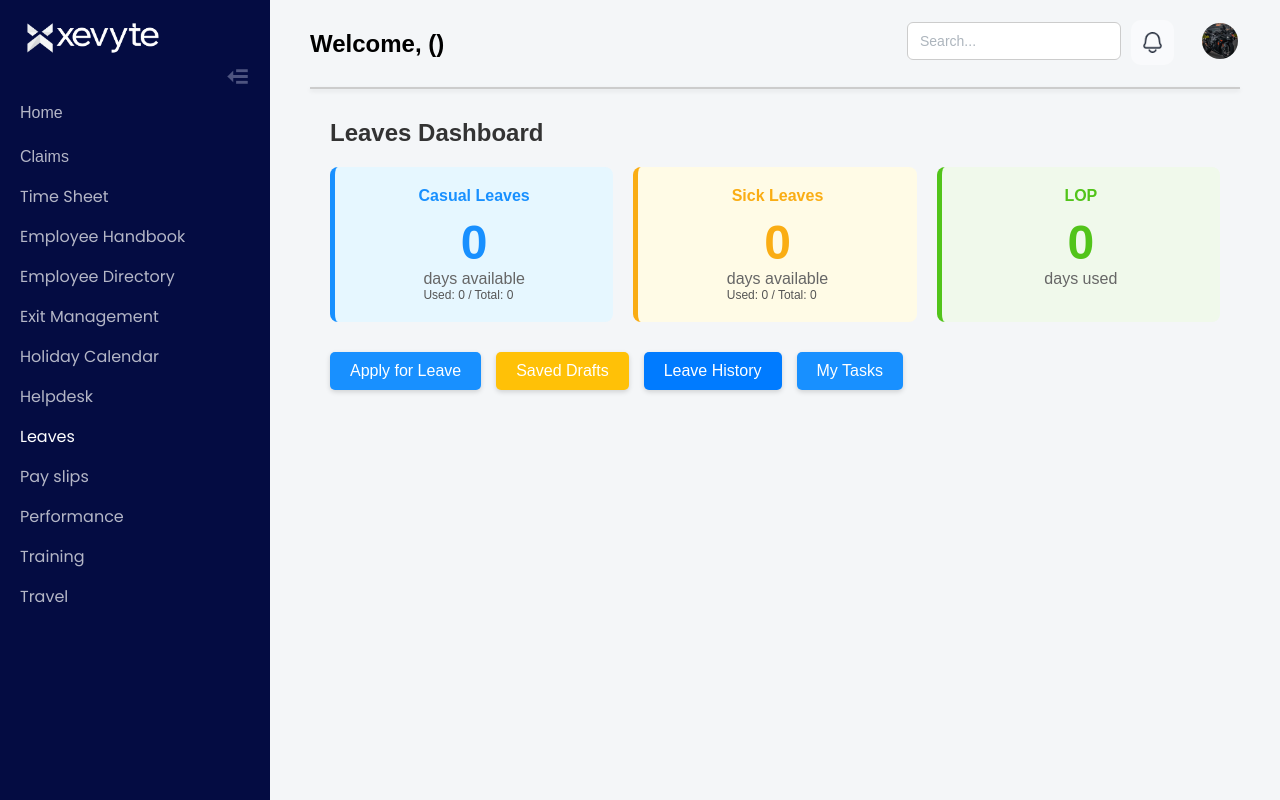
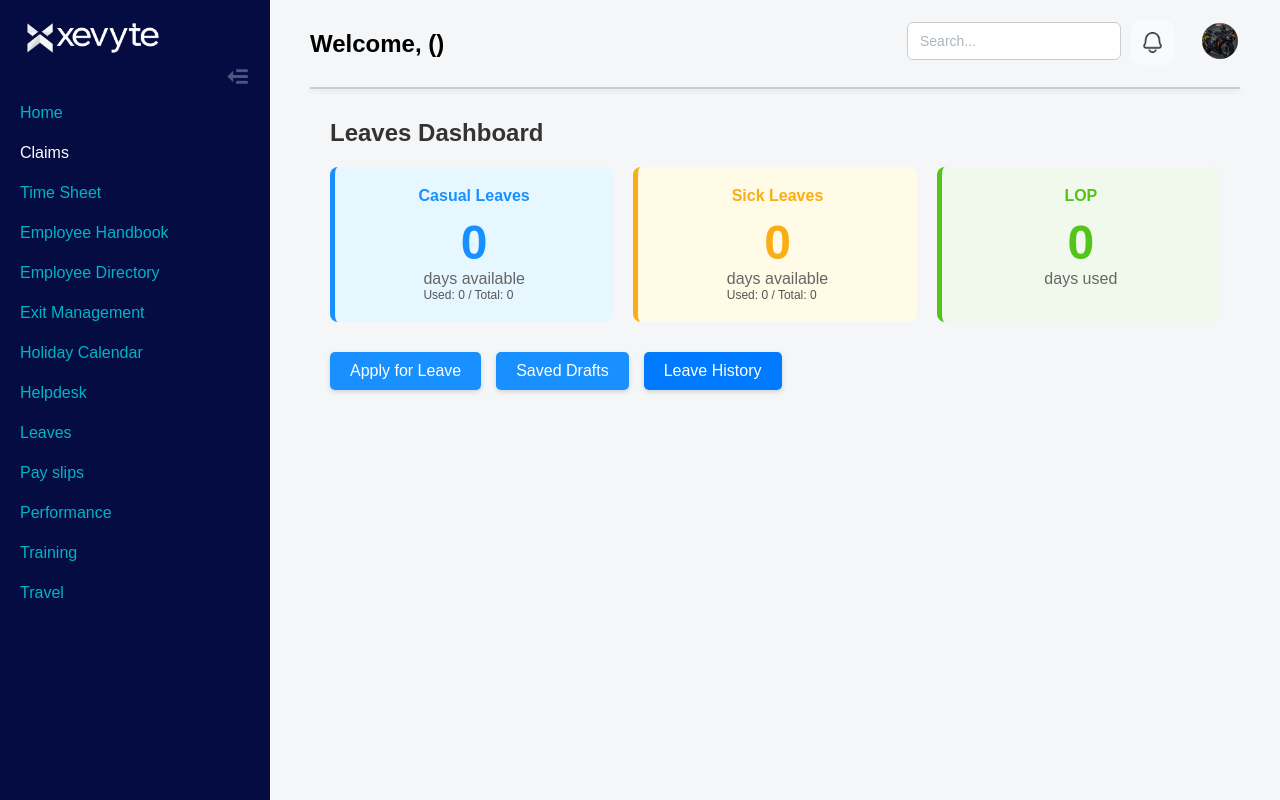
Before and after one commit to Admin-Xevyte/Xevyte_Connect, a React (Create React App) app in the folder employee-login-portal_backup_local/employee-login-portal/: page /home7 in a window 1280 px wide. Built offline with nearby package versions, Linux system fonts and the light colour scheme; no server answers.

Commit message:
Update Leaves.js

```diff
--- a/employee-login-portal_backup_local/employee-login-portal/src/pages/Leaves.js
+++ b/employee-login-portal_backup_local/employee-login-portal/src/pages/Leaves.js
@@ -20,6 +20,16 @@ function Leaves() {
   const modalRef = useRef(null);
   const [leavesData, setLeavesData] = useState([]);
   const [holidays, setHolidays] = useState([]);
+  const [canViewTasks, setCanViewTasks] = useState(false);
+    const allowedUsers = ["H100646", "H100186", "H100118", "EMP111"];
+
+    const [isContractOpen, setIsContractOpen] = useState(false);
+  const [validationErrors, setValidationErrors] = React.useState({});
+  const [allocationErrors, setAllocationErrors] = React.useState([]);
+
+  const toggleContractMenu = () => {
+    setIsContractOpen(!isContractOpen);
+  };
   const [leaveBalance, setLeaveBalance] = useState({
     casualTotal: 0,
     casualUsed: 0,
@@ -45,6 +55,24 @@ function Leaves() {
   const [fileError, setFileError] = useState("");
   const [showLOPAlert, setShowLOPAlert] = useState(false);
 
+   useEffect(() => {
+  if (employeeId) {
+    fetch(`/access/assigned-ids/${employeeId}`)
+      .then(res => res.json())
+      .then(data => {
+        const { manager, hr } = data;  // only manager and hr
+
+        // Show tasks only if manager or hr
+        const canView = manager || hr;
+
+        setCanViewTasks(canView);
+      })
+      .catch(err => {
+        console.error("Error fetching task visibility:", err);
+        setCanViewTasks(false);
+      });
+  }
+}, [employeeId]);
 
 
 
@@ -645,25 +673,170 @@ const handleMyTasksClick = () => {
             <img src={require("../assets/c6647346d2917cff706243bfdeacb83b413c72d1.png")} alt="office" className="office-vng" />
             <img src={require("../assets/gg_move-left.png")} alt="collapse" className="toggle-btn" onClick={toggleSidebar} style={{ width: '35px', height: '35px', top: '76px', marginLeft: "200px" }} />
                 <h3>
-                                      <Link to="/dashboard" className="side" style={{ textDecoration: 'none', color: 'rgba(255, 255, 255, 0.7)'}}>
-                                        <span style={{ display: 'flex', alignItems: 'center', gap: '10px', color: 'rgba(255, 255, 255, 0.7)'}}>
+                  <Link
+                    to="/dashboard"
+                    className="side"
+                    style={{
+                      textDecoration: 'none',
+                      color:'#00b4c6',
+                    }}
+                  >
+                    <span style={{ display: 'flex', alignItems: 'center', gap: '10px' }}>
                       Home
                     </span>
                   </Link>
                 </h3>
-                                    <h3><Link to="/home0" className="hom" style={{ textDecoration: 'none', color: 'rgba(255, 255, 255, 0.7)' }}>Claims</Link></h3>
-                                    <h3><Link to="/home1" className="side" style={{ textDecoration: 'none', color: 'rgba(255, 255, 255, 0.7)' }}>Time Sheet</Link></h3>
-                                    <h3><Link to="/home2" className="side" style={{ textDecoration: 'none', color: 'rgba(255, 255, 255, 0.7)' }}>Employee Handbook</Link></h3>
-                                    <h3><Link to="/home3" className="side" style={{ textDecoration: 'none', color: 'rgba(255, 255, 255, 0.7)' }}>Employee Directory</Link></h3>
-                                    <h3><Link to="/home4" className="side" style={{ textDecoration: 'none', color: 'rgba(255, 255, 255, 0.7)' }}>Exit Management</Link></h3>
-                                    <h3><Link to="/home5" className="side" style={{ textDecoration: 'none', color: 'rgba(255, 255, 255, 0.7)' }}>Holiday Calendar</Link></h3>
-                                    <h3><Link to="/home6" className="side" style={{ textDecoration: 'none', color: 'rgba(255, 255, 255, 0.7)' }}>Helpdesk</Link></h3>
-                                    <h3><Link to="/home7" className="side" style={{ textDecoration: 'none', color: 'white' }}>Leaves</Link></h3>
 
-                                    <h3><Link to="/home9" className="side" style={{ textDecoration: 'none', color: 'rgba(255, 255, 255, 0.7)' }}>Pay slips</Link></h3>
-                                    <h3><Link to="/home10" className="side" style={{ textDecoration: 'none', color: 'rgba(255, 255, 255, 0.7)' }}>Performance</Link></h3>
-                                    <h3><Link to="/home11" className="side" style={{ textDecoration: 'none', color: 'rgba(255, 255, 255, 0.7)' }}>Training</Link></h3>
-                                    <h3><Link to="/home12" className="side" style={{ textDecoration: 'none', color: 'rgba(255, 255, 255, 0.7)' }}>Travel</Link></h3>
+                <h3>
+                  <Link to="/home0" className="side" style={{ textDecoration: 'none', color: 'white' }}>
+                    <span style={{ display: 'flex', alignItems: 'center', gap: '10px' }}>Claims</span>
+                  </Link>
+                </h3>
+
+                <h3>
+                  <Link to="/home1" className="side" style={{ textDecoration: 'none', color: '#00b4c6' }}>
+                    <span style={{ display: 'flex', alignItems: 'center', gap: '10px' }}>Time Sheet</span>
+                  </Link>
+                </h3>
+
+                <h3>
+                  <Link to="/home2" className="side" style={{ textDecoration: 'none', color: '#00b4c6' }}>
+                    <span style={{ display: 'flex', alignItems: 'center', gap: '10px' }}>Employee Handbook</span>
+                  </Link>
+                </h3>
+
+                <h3>
+                  <Link to="/home3" className="side" style={{ textDecoration: 'none', color: '#00b4c6' }}>
+                    <span style={{ display: 'flex', alignItems: 'center', gap: '10px' }}>Employee Directory</span>
+                  </Link>
+                </h3>
+
+                <h3>
+                  <Link to="/home4" className="side" style={{ textDecoration: 'none', color: '#00b4c6' }}>
+                    <span style={{ display: 'flex', alignItems: 'center', gap: '10px' }}>Exit Management</span>
+                  </Link>
+                </h3>
+
+                <h3>
+                  <Link to="/home5" className="side" style={{ textDecoration: 'none', color: '#00b4c6' }}>
+                    <span style={{ display: 'flex', alignItems: 'center', gap: '10px' }}>Holiday Calendar</span>
+                  </Link>
+                </h3>
+
+                <h3>
+                  <Link to="/home6" className="side" style={{ textDecoration: 'none', color: '#00b4c6' }}>
+                    <span style={{ display: 'flex', alignItems: 'center', gap: '10px' }}>Helpdesk</span>
+                  </Link>
+                </h3>
+
+                <h3>
+                  <Link to="/home7" className="side" style={{ textDecoration: 'none', color: '#00b4c6' }}>
+                    <span style={{ display: 'flex', alignItems: 'center', gap: '10px' }}>Leaves</span>
+                  </Link>
+                </h3>
+
+                <h3>
+                  <Link to="/home9" className="side" style={{ textDecoration: 'none', color: '#00b4c6' }}>
+                    <span style={{ display: 'flex', alignItems: 'center', gap: '10px' }}>Pay slips</span>
+                  </Link>
+                </h3>
+
+                <h3>
+                  <Link to="/home10" className="side" style={{ textDecoration: 'none', color: '#00b4c6' }}>
+                    <span style={{ display: 'flex', alignItems: 'center', gap: '10px' }}>Performance</span>
+                  </Link>
+                </h3>
+
+                <h3>
+                  <Link to="/home11" className="side" style={{ textDecoration: 'none', color: '#00b4c6' }}>
+                    <span style={{ display: 'flex', alignItems: 'center', gap: '10px' }}>Training</span>
+                  </Link>
+                </h3>
+
+                <h3>
+                  <Link to="/home12" className="side" style={{ textDecoration: 'none', color: '#00b4c6' }}>
+                    <span style={{ display: 'flex', alignItems: 'center', gap: '10px' }}>Travel</span>
+                  </Link>
+                </h3>
+                {allowedUsers.includes(employeeId) && (
+                                                      <>
+                                                        <h3 onClick={toggleContractMenu} style={{ cursor: 'pointer' }}>
+                                                          <span className="side" style={{  color:'#00b4c6' }}>
+                                                            Contract Management {isContractOpen ? '▾' : '▸'}
+                                                          </span>
+                                                        </h3>
+
+                                                        {isContractOpen && (
+                                                          <ul style={{ listStyle: 'disc', paddingLeft: '16px', marginTop: '4px' ,}}>
+                                                            <li style={{ marginBottom: '4px' ,marginLeft:'60px'}}>
+                                                              <Link
+                                                                to="/customers"
+                                                                style={{
+                                                                  textDecoration: 'none',
+                                                                 color:'#00b4c6',
+                                                                  fontSize: '14px',
+                                                                  display: 'block',
+                                                                  padding: '4px 0',
+                                                                }}
+                                                                onMouseOver={(e) => (e.target.style.color = '#fff')}
+                                                                onMouseOut={(e) => (e.target.style.color = '#00b4c6')}
+                                                              >
+                                                                Customers
+                                                              </Link>
+                                                            </li>
+                                                            <li style={{ marginBottom: '4px',marginLeft:'60px' }}>
+                                                              <Link
+                                                                to="/sows"
+                                                                style={{
+                                                                  textDecoration: 'none',
+                                                                 color:'#00b4c6',
+                                                                  fontSize: '14px',
+                                                                  display: 'block',
+                                                                  padding: '4px 0',
+                                                                }}
+                                                                onMouseOver={(e) => (e.target.style.color = '#fff')}
+                                                                onMouseOut={(e) => (e.target.style.color = '#00b4c6')}
+                                                              >
+                                                                SOWs
+                                                              </Link>
+                                                            </li>
+                                                            <li style={{ marginBottom: '4px' ,marginLeft:'60px'}}>
+                                                              <Link
+                                                                to="/projects"
+                                                                style={{
+                                                                  textDecoration: 'none',
+                                                                 color:'#00b4c6',
+                                                                  fontSize: '14px',
+                                                                  display: 'block',
+                                                                  padding: '4px 0',
+                                                                }}
+                                                                onMouseOver={(e) => (e.target.style.color = '#fff')}
+                                                                onMouseOut={(e) => (e.target.style.color = '#00b4c6')}
+                                                              >
+                                                                Projects
+                                                              </Link>
+                                                            </li>
+                                                            <li style={{ marginBottom: '4px',marginLeft:'60px' }}>
+                                                              <Link
+                                                                to="/allocation"
+                                                                style={{
+                                                                  textDecoration: 'none',
+                                                                 color:'#00b4c6',
+                                                                  fontSize: '14px',
+                                                                  display: 'block',
+                                                                  padding: '4px 0',
+                                                                }}
+                                                                onMouseOver={(e) => (e.target.style.color = '#fff')}
+                                                                onMouseOut={(e) => (e.target.style.color = '#00b4c6')}
+                                                              >
+                                                                Allocation
+                                                              </Link>
+                                                            </li>
+                                                          </ul>
+                                                        )}
+                                                      </>
+                                                    )}
+
                         </>
         ) : (
           <div className="collapsed-wrapper">
@@ -730,9 +903,9 @@ const handleMyTasksClick = () => {
           </div>
           <div style={{ marginBottom: '20px', display: 'flex', gap: '15px' }}>
             <button onClick={() => { setIsModalToOpen(true); resetForm(); }} style={{ padding: '10px 20px', fontSize: '16px', backgroundColor: '#1890ff', color: '#fff', border: 'none', borderRadius: '5px', cursor: 'pointer', boxShadow: '0 2px 5px rgba(0,0,0,0.15)' }}>Apply for Leave</button>
-            <button onClick={() => navigate('/saved-drafts')} style={{ padding: '10px 20px', fontSize: '16px', backgroundColor: '#ffc107', color: '#fff', border: 'none', borderRadius: '5px', cursor: 'pointer', boxShadow: '0 2px 5px rgba(0,0,0,0.15)' }}>Saved Drafts</button>
+            <button onClick={() => navigate('/saved-drafts')} style={{ padding: '10px 20px', fontSize: '16px', backgroundColor: '#1890ff', color: '#fff', border: 'none', borderRadius: '5px', cursor: 'pointer', boxShadow: '0 2px 5px rgba(0,0,0,0.15)' }}>Saved Drafts</button>
             <button onClick={handleLeaveHistoryClick} style={{ padding: '10px 20px', fontSize: '16px', backgroundColor: '#007bff', color: '#fff', border: 'none', borderRadius: '5px', cursor: 'pointer', boxShadow: '0 2px 5px rgba(0,0,0,0.15)' }}>Leave History</button>
-            <button onClick={handleMyTasksClick} style={{ padding: '10px 20px', fontSize: '16px', backgroundColor:  "#1890ff", color: 'white', border: 'none', borderRadius: '5px',  boxShadow: '0 2px 5px rgba(0,0,0,0.15)' }}>My Tasks</button>
+           {canViewTasks && (<button onClick={handleMyTasksClick} style={{ padding: '10px 20px', fontSize: '16px', backgroundColor:  "#1890ff", color: 'white', border: 'none', borderRadius: '5px',  boxShadow: '0 2px 5px rgba(0,0,0,0.15)' }}>My Tasks</button>)}
           </div>
 
           {isModalOpen && (
@@ -756,7 +929,9 @@ const handleMyTasksClick = () => {
                   </div>
 
 
-<div style={{ marginBottom: '15px' }}>
+<div style={{ display: 'flex', gap: '20px', marginBottom: '15px' }}>
+  {/* Start Date */}
+  <div style={{ flex: 1 }}>
     <label style={{ display: 'block', marginBottom: '5px', fontWeight: 'bold' }}>
       Start Date<span style={{ color: 'red' }}> *</span>
     </label>
@@ -775,7 +950,9 @@ const handleMyTasksClick = () => {
       strictParsing
     />
   </div>
-<div style={{ marginBottom: '15px' }}>
+
+  {/* End Date */}
+  <div style={{ flex: 1 }}>
     <label style={{ display: 'block', marginBottom: '5px', fontWeight: 'bold' }}>
       End Date<span style={{ color: 'red' }}> *</span>
     </label>
@@ -792,7 +969,12 @@ const handleMyTasksClick = () => {
       className="date-picker-input"
       strictParsing
     />
-  {formError && <p style={{ color: '#FF4136', fontSize: '12px', marginTop: '5px' }}>{formError}</p>}
+    {formError && (
+      <p style={{ color: '#FF4136', fontSize: '12px', marginTop: '5px' }}>
+        {formError}
+      </p>
+    )}
+  </div>
 </div>
 
                   <div style={{ marginBottom: '15px' }}>
@@ -891,7 +1073,7 @@ const handleMyTasksClick = () => {
                     <textarea name="reason" value={leaveRequest.reason} onChange={handleInputChange} required style={{ width: '100%', padding: '10px', borderRadius: '5px', border: '1px solid #ddd', minHeight: '100px', resize: 'vertical' }} />
                   </div>
                   <div style={{ display: 'flex', justifyContent: 'space-between', gap: '10px' }}>
-                    <button type="button" onClick={handleSaveDraft} style={{ flex: 1, padding: '12px', fontSize: '16px', backgroundColor: '#ffc107', color: '#fff', border: 'none', borderRadius: '5px', cursor: 'pointer', boxShadow: '0 2px 5px rgba(0,0,0,0.15)' }}>Save Draft</button>
+                    <button type="button" onClick={handleSaveDraft} style={{ flex: 1, padding: '12px', fontSize: '16px', backgroundColor: '#1890ff', color: '#fff', border: 'none', borderRadius: '5px', cursor: 'pointer', boxShadow: '0 2px 5px rgba(0,0,0,0.15)' }}>Save Draft</button>
                     <button type="submit" disabled={loading || fileError || leaveRequest.type === "Select" || formError} style={{ flex: 1, padding: '12px', fontSize: '16px', backgroundColor: (loading || fileError || leaveRequest.type === "Select" || formError) ? '#ccc' : '#28a745', color: '#fff', border: 'none', borderRadius: '5px', cursor: (loading || fileError || leaveRequest.type === "Select" || formError) ? 'not-allowed' : 'pointer', boxShadow: '0 2px 5px rgba(0,0,0,0.15)' }}>{loading ? 'Submitting...' : 'Submit Leave'}</button>
                   </div>
                 </form>
```
Lines whose indentation alone changed are shown as unchanged.
